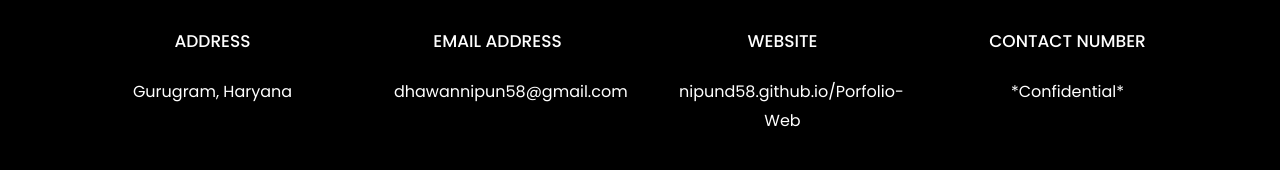
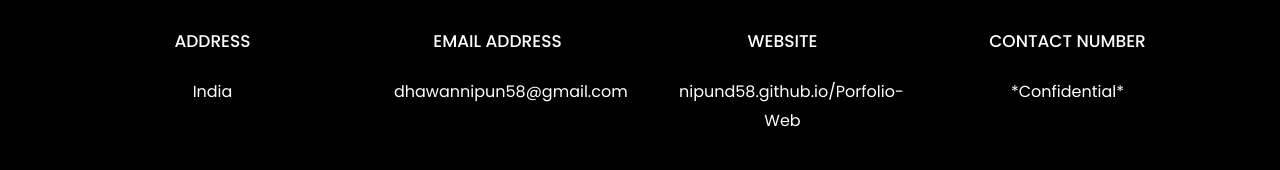
Before and after one commit to NipunD58/Porfolio-Web, a plain HTML site: page index.html in a window 1280 px wide. Shown: the part 5243-5413 px from the top of the page. Drawn offline with nearby package versions, Linux system fonts and the light colour scheme; animation ran at ten frames a second; files whose address does not match are found by name.

Commit message:
Update index.html

```diff
--- a/index.html
+++ b/index.html
@@ -414,7 +414,7 @@
           			<span class="icon-map-signs"></span>
           		</div>
           		<h3 class="mb-4">Address</h3>
-	            <p><a href="https://www.google.com/maps/place/India/data=!4m2!3m1!1s0x30635ff06b92b791:0xd78c4fa1854213a6?sa=X&ved=2ahUKEwjGiLCa9aqDAxVL2TgGHUEPCbEQ8gF6BAgPEAA" target="_blank">Gurugram, Haryana</a></p>
+	            <p><a href="https://www.google.com/maps/place/India/data=!4m2!3m1!1s0x30635ff06b92b791:0xd78c4fa1854213a6?sa=X&ved=2ahUKEwjGiLCa9aqDAxVL2TgGHUEPCbEQ8gF6BAgPEAA" target="_blank">India</a></p>
 	          </div>
           </div>
           <div class="col-md-6 col-lg-3 d-flex ftco-animate">
```
